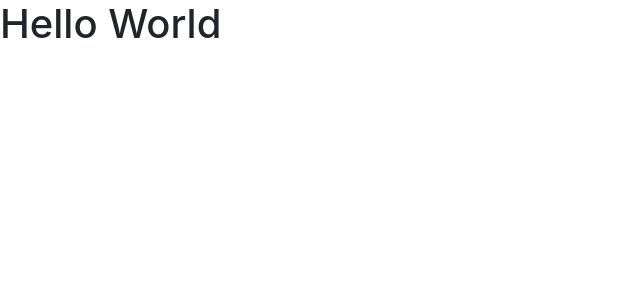
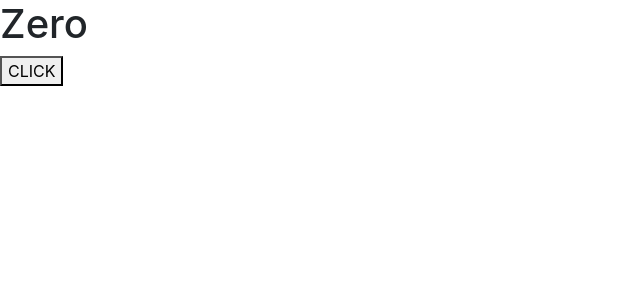
Before and after one commit to Dina2703/counter-app, a React (Create React App) app: page / in a window 1280 px wide. Shown: the top 300 px of the page, without its empty margins (0-640 px from the left). Built offline with nearby package versions, Linux system fonts and the light colour scheme.

Commit message:
state and a new method of the component

```diff
--- a/src/components/counter.js
+++ b/src/components/counter.js
@@ -2,9 +2,22 @@
 
 
 class Counter extends React.Component {
+    state = {
+        count: 0
+    };
     render() {
-        return <h1>Hello World</h1>;
+        return (
+            <div>
+                <span>{ this.formatCount() }</span>
+                <button >CLICK</button>
+            </div>
+            );
+    }
+    formatCount(){
+        const { count } = this.state;
+        return count === 0 ? <h1>Zero</h1> : count;
     }
 }
 
+
 export default Counter;
```
